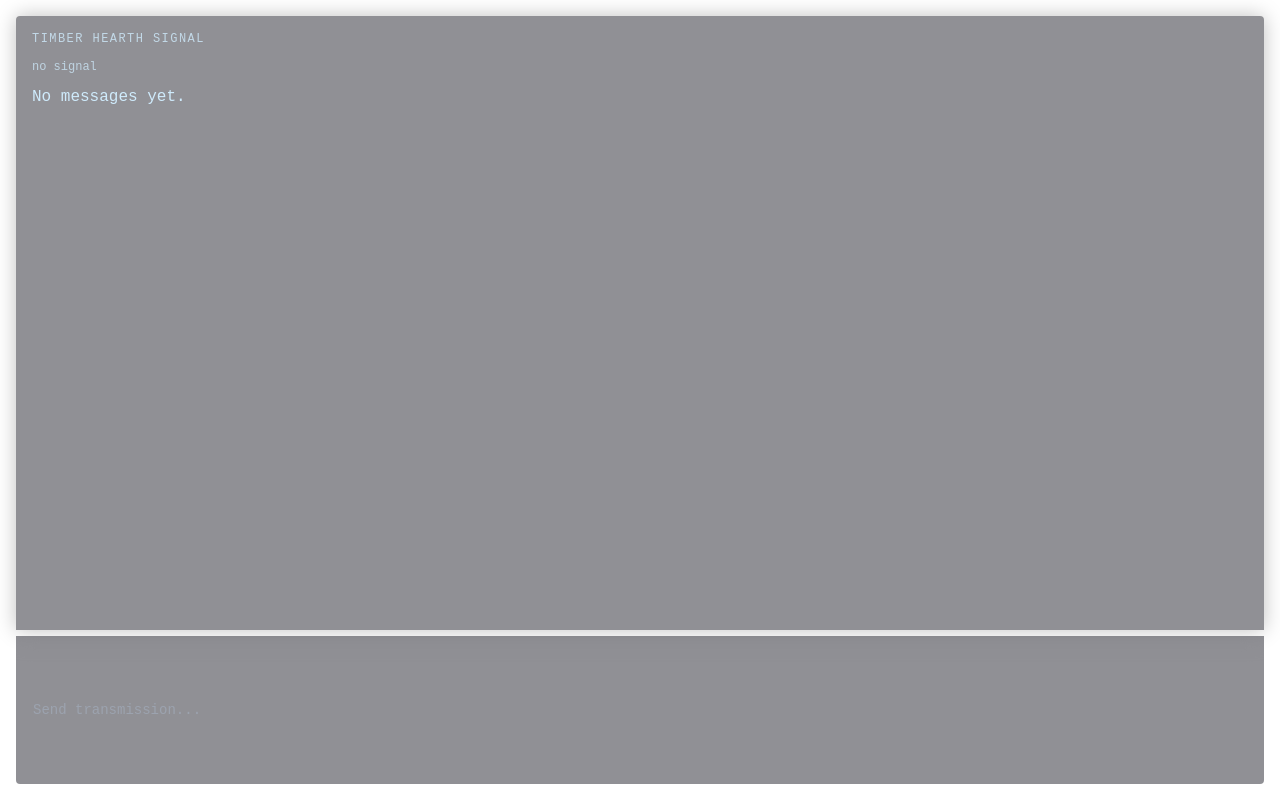
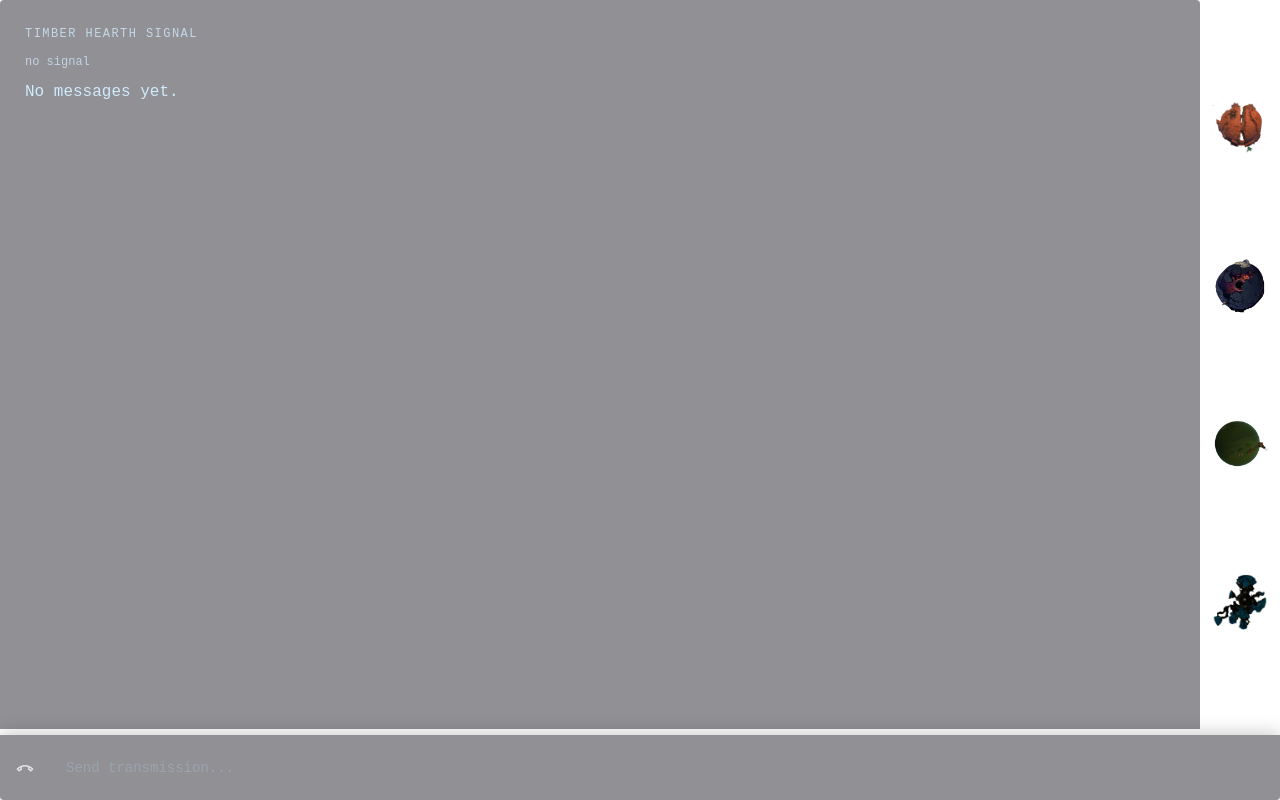
Before and after one commit to saltyypanda/outer-wilds-chat, an Electron app: page src/index.html in a window 1280 px wide. Drawn offline with nearby package versions, Linux system fonts and the light colour scheme; no server answers.

Commit message:
added planet buttons to change chat

```diff
--- a/src/index.html
+++ b/src/index.html
@@ -12,7 +12,7 @@
     <link rel="stylesheet" href="style.css" />
   </head>
 
-  <body>
+  <body class="grid">
     <div class="panel">
       <div class="header">TIMBER HEARTH SIGNAL</div>
       <div class="speaker" id="speaker">GABBRO</div>
@@ -20,12 +20,25 @@
       <div class="message" id="message"></div>
     </div>
 
+    <aside class="sidebar">
+      <button class="img-button"><img src="../assets/transparent/ember-twin.png" alt="Disconnect" /></button>
+      <button class="img-button"><img src="../assets/transparent/brittle-hollow.png" alt="Disconnect" /></button>
+      <button class="img-button"><img src="../assets/transparent/giants-deep.png" alt="Disconnect" /></button>
+      <button class="img-button"><img src="../assets/transparent/dark-bramble.png" alt="Disconnect" /></button>
+    </aside>
+
+    <div class="bottom-bar">
+      <button id="disconnect-button">
+        <img src="../assets/call-end-icon.svg" alt="Disconnect" />
+      </button>
+
       <input
         id="user-input"
         type="text"
         placeholder="Send transmission..."
         class="input input-sm flex-1"
       />
+    </div>
 
     <script src="renderer.js"></script>
   </body>
--- a/src/renderer.js
+++ b/src/renderer.js
@@ -10,6 +10,7 @@ const speakerEl = document.getElementById("speaker");
 const statusEl = document.getElementById("status");
 const messageEl = document.getElementById("message");
 const input = document.getElementById("user-input");
+const buttons = document.querySelectorAll(".img-button");
 
 function loadMessages() {
   try {
@@ -92,4 +93,11 @@ input.addEventListener("keydown", (event) => {
   }
 });
 
+buttons.forEach((button) => {
+  button.addEventListener("click", () => {
+    buttons.forEach((b) => b.classList.remove("selected"));
+    button.classList.add("selected");
+  });
+});
+
 runCycle();
--- a/src/style.css
+++ b/src/style.css
@@ -8,64 +8,161 @@ body {
   font-family: Arial, sans-serif;
 }
 
-body {
+:root {
+  --gap: 6px;
+
+  --panel-bg: rgba(11, 10, 20, 0.45);
+  --sidebar-bg: rgba(6, 6, 14, 0.6);
+  --selected-button-bg: rgba(9, 49, 100, 0.5);
+
+  --text: #cfebfc;
+  --sidebar-width: 80px;
+  --bottom-height: 65px;
+}
+
+body.grid {
+  display: grid;
+  grid-template-columns: minmax(0, 1fr) var(--sidebar-width);
+  grid-template-rows: minmax(0, 1fr) var(--bottom-height);
+  row-gap: var(--gap);
+
+  width: 100vw;
+  height: 100vh;
+}
+
+.sidebar,
+.panel,
+.bottom-bar {
+  box-sizing: border-box;
+  backdrop-filter: blur(10px);
+  color: var(--text);
+  min-width: 0;
+  min-height: 0;
+}
+
+.sidebar {
+  /* background: var(--panel-bg); */
+  background: transparent !important;
+
+  grid-column: 2 / 3;
+  grid-row: 1 / 2;
+
+  padding: 4px 4px;
+  overflow: hidden;
+
   display: flex;
   flex-direction: column;
-  align-items: flex-start;
-  justify-content: flex-start;
-  padding: 16px;
-  box-sizing: border-box;
+  align-items: center;
+  justify-content: space-evenly;
+}
+
+.img-button {
+  width: 100%;
+  aspect-ratio: 1 / 1;
+  padding: 8px;
+  border: none;
+  outline: none;
+  background: transparent !important;
+  cursor: pointer;
+
+  display: flex;
+  align-items: center;
+  justify-content: center;
+
+  transition:
+    background 0.18s ease,
+    transform 0.18s ease,
+    box-shadow 0.18s ease;
+}
+
+.img-button.selected {
+  background: var(--panel-bg) !important;
+  transform: scale(1.1);
+  box-shadow: 0 0 20px rgba(0, 0, 0, 0.25);
 }
 
 .panel {
+  background: var(--panel-bg);
+  /* box-shadow: 0 0 20px rgba(0, 0, 0, 0.25); */
+
+  grid-column: 1 / 2;
+  grid-row: 1 / 2;
+
+  padding: 25px 25px;
+  border-radius: 4px 4px 0 0;
+  overflow: hidden;
+  font-family: "Courier New", Courier, monospace;
+}
+
+.bottom-bar {
+  display: flex;
+  justify-content: start;
+  align-items: center;
+
   width: 100%;
-  height: 80%;
-  min-height: 180px;
-  padding: 14px 16px;
-  box-sizing: border-box;
-  /* border: 1px solid rgba(213, 211, 226, 0.35); */
-  border-radius: 4px 4px 0px 0px;
-  background: rgba(11, 10, 20, 0.45);
-  backdrop-filter: blur(10px);
-  color: #cfebfc;
+  height: 100%;
+
+  background: var(--panel-bg);
   box-shadow: 0 0 20px rgba(0, 0, 0, 0.25);
-  font-family: 'Courier New', Courier, monospace;
+
+  grid-column: 1 / 3;
+  grid-row: 2 / 3;
+
+  border-radius: 0 0 4px 4px;
+}
+
+#disconnect-button {
+  width: 50px;
+  height: 100%;
+
+  border: 0px 4px 4px 4px;
+  border-color: white;
+  outline: none;
+  color: var(--text);
+  font-size: 14px;
+  cursor: pointer;
+  padding: 0 16px;
+}
+
+#user-input {
+  background: transparent;
+  width: 100%;
+  height: 100%;
+  min-height: 0;
+  margin: 0;
+  padding: 0 16px;
+  border: none;
+  outline: none;
+  border-radius: 0 0 4px 4px;
+  font-family: "Courier New", Courier, monospace;
+  color: var(--text);
 }
 
 .header {
+  margin-bottom: 10px;
   font-size: 12px;
   letter-spacing: 0.12em;
   opacity: 0.8;
-  margin-bottom: 10px;
 }
 
 .speaker {
+  margin-bottom: 4px;
   font-size: 15px;
   font-weight: bold;
-  margin-bottom: 4px;
 }
 
 .status {
+  margin-bottom: 10px;
   font-size: 12px;
   opacity: 0.75;
-  margin-bottom: 10px;
 }
 
 .message {
+  min-width: 0;
+  min-height: 0;
   font-size: 16px;
   line-height: 1.45;
-  min-height: 72px;
   white-space: pre-wrap;
+  overflow-wrap: anywhere;
+  word-break: break-word;
 }
-
-#user-input {
-  justify-self: end;
-  width: 100%;
-  margin-top: 6px;
-  padding: 14px 16px;
-  border-radius: 0px 0px 4px 4px;
-  background: rgba(11, 10, 20, 0.45);
-  backdrop-filter: blur(10px);
-  color: #cfebfc;
-  font-family: 'Courier New', Courier, monospace;
-}
```
Also changed, not shown: assets/brittle-hollow.png (added), assets/call-end-icon.svg (added), assets/dark-bramble.png (added), assets/ember-twin.png (added), assets/giants-deep.png (added), assets/transparent/brittle-hollow.png (added), assets/transparent/dark-bramble.png (added), assets/transparent/ember-twin.png (added), assets/transparent/giants-deep.png (added), src/prompts/ChertPrompt.js (renamed from prompts/ChertPrompt.js). Lines whose indentation alone changed are shown as unchanged.
